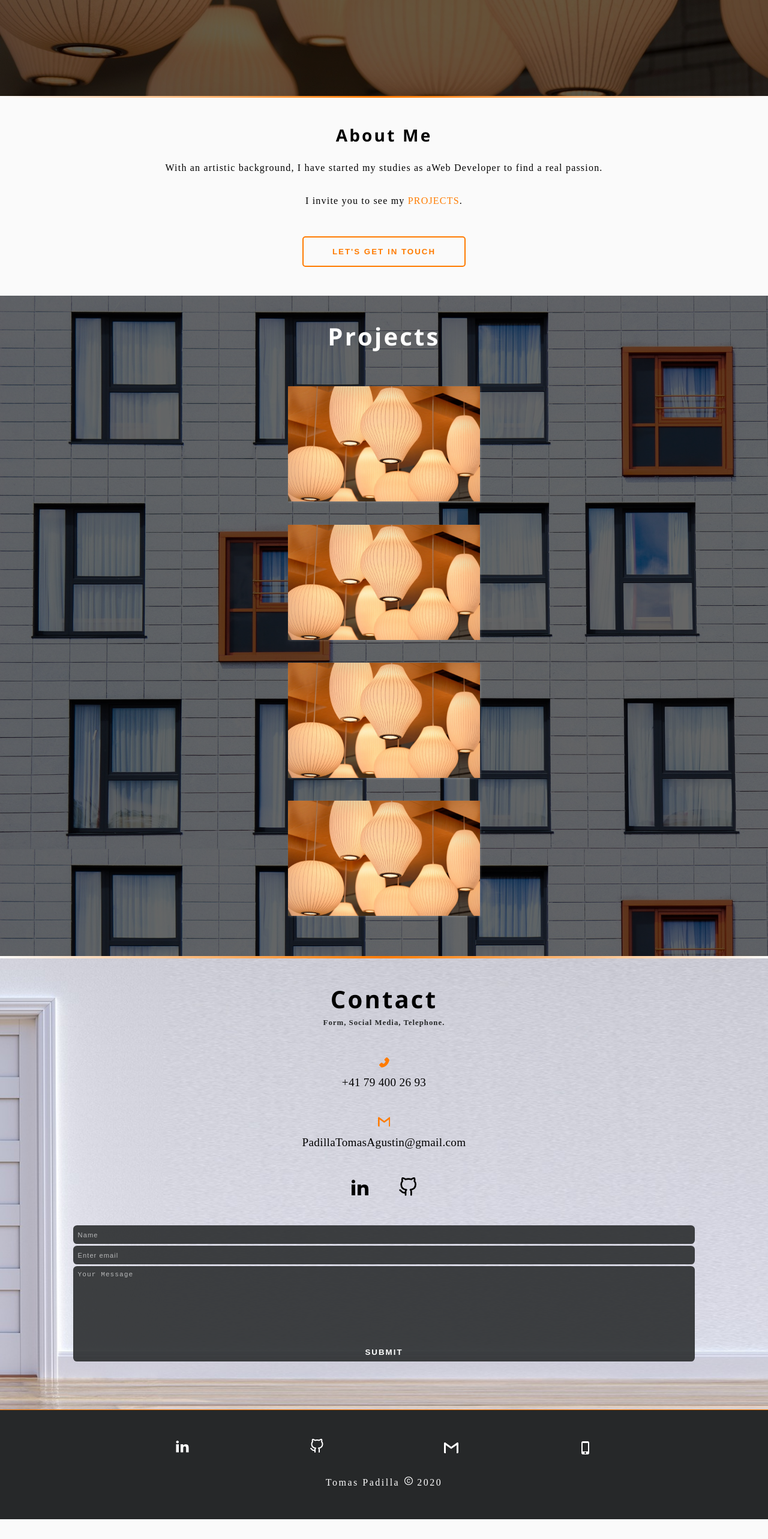
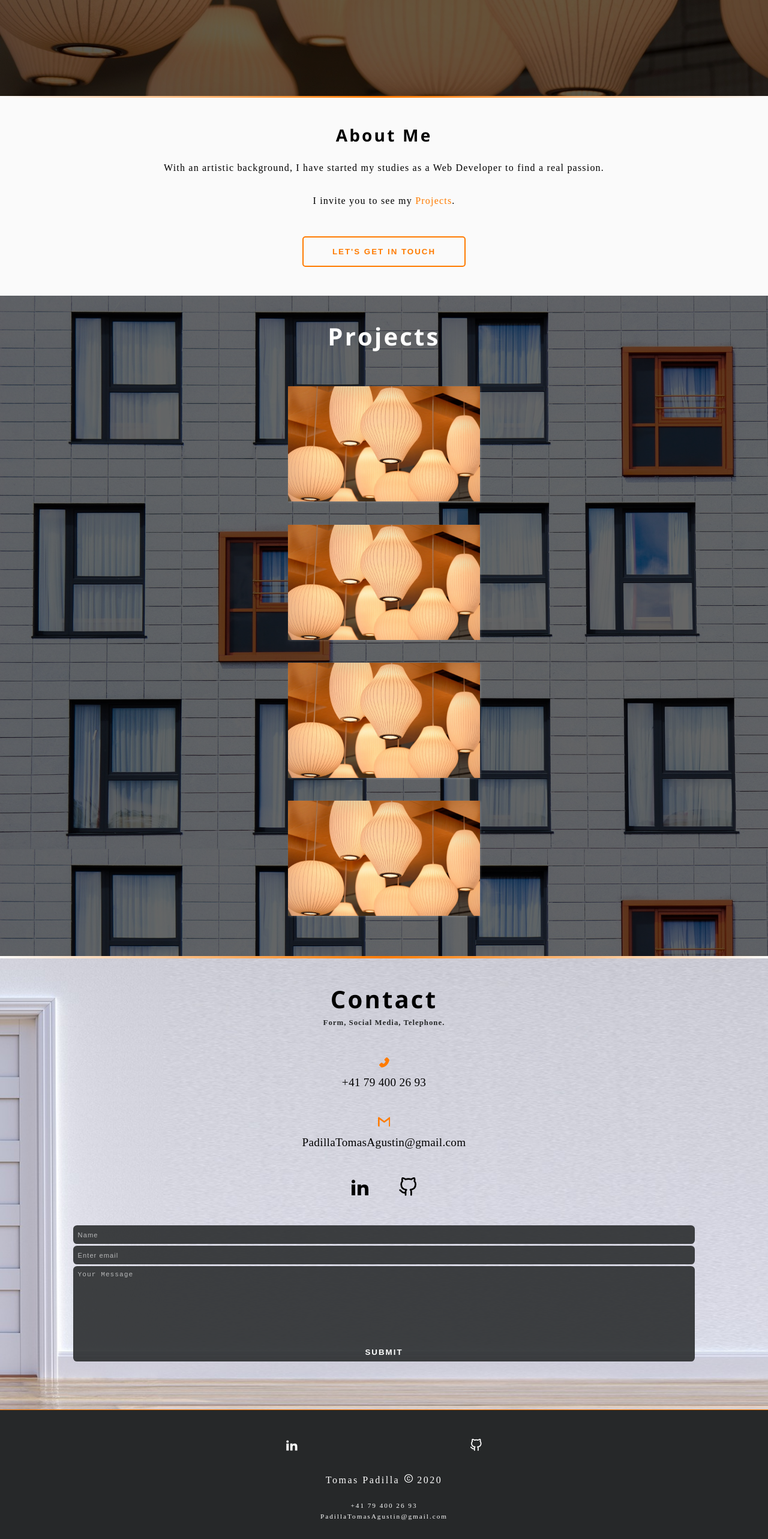
Before and after one commit to PadillaTom/Personal-Portfolio-React, a React (Create React App) app: page / in a window 1280 px wide. Shown: the part 640-3206 px from the top of the page at 60% size. Before the commit the page ends 3173 px from the top, so only its background shows below. Built offline with nearby package versions, Linux system fonts and the light colour scheme.

Commit message:
Falta Nav, Queries

```diff
--- a/src/App.css
+++ b/src/App.css
@@ -326,9 +326,9 @@ About Section
   margin: 0 auto;
   max-width: 75%;
 }
-.about-info a {
+.about-info span {
   color: var(--MainColor);
-  text-transform: uppercase;
+  cursor: pointer;
 }
 .about-btn {
   margin-top: 2rem;
@@ -340,9 +340,11 @@ About Section
   background-color: transparent;
   letter-spacing: 2px;
   font-weight: bold;
+  color: var(--MainColor);
+  text-transform: uppercase;
 }
 .about-btn:hover {
-  background-color: rgba(255, 255, 255, 0.145);
+  background-color: var(--MainColor);
   color: white;
 }
 
@@ -580,14 +582,14 @@ Footer
   display: flex;
   flex-direction: row;
   align-items: center;
-  justify-content: space-around;
+  justify-content: space-evenly;
   padding-bottom: 2rem;
   padding-top: 1rem;
 }
 .footer-social-icons > * {
   color: white;
-  font-size: 1.5rem;
-  margin: 0 1rem;
+  font-size: 1.3rem;
+  margin: 0 0.2rem;
   cursor: pointer;
   transition: var(--transition);
 }
@@ -598,11 +600,18 @@ Footer
 .footer-info {
   display: flex;
   align-items: center;
+  flex-direction: column;
   justify-content: space-around;
   color: white;
   letter-spacing: 2.5px;
   font-weight: 300;
 }
-.footer-info span {
-  color: var(--MainColor) s;
+.footer-info p {
+  font-size: 1rem;
 }
+.footer-info h6 {
+  font-weight: 300;
+  letter-spacing: 2px;
+  font-size: 0.7rem;
+  margin-top: 0.4rem;
+}
--- a/src/App.js
+++ b/src/App.js
@@ -1,4 +1,4 @@
-import React from 'react';
+import React, { useRef } from 'react';
 import './App.css';
 // Components:
 // import Navbar from './components/Navbar';
@@ -8,20 +8,34 @@ import ContactSection from './components/ContactSection';
 import FooterSection from './components/FooterSection';
 import ProjectsSection from './components/ProjectsSection';
 
+// Scroll :
+const scrollToRef = (ref) => window.scrollTo(0, ref.current.offsetTop);
+// General scroll to element function
+
 function App() {
+  // Scroll:
+  const projRef = useRef(null);
+  const contactRef = useRef(null);
+  const executeScrollProj = () => scrollToRef(projRef);
+  const executeScrollCont = () => scrollToRef(contactRef);
+
   return (
     <React.Fragment>
       <div className='App'>
         {/* Hero Section */}
-        <HeroSection></HeroSection>
+        <HeroSection executeScrollProj={executeScrollProj}></HeroSection>
         <div className='section-division'></div>
         {/* About Section */}
-        <AboutSection></AboutSection>
+        <AboutSection
+          projRef={projRef}
+          executeScrollProj={executeScrollProj}
+          executeScrollCont={executeScrollCont}
+        ></AboutSection>
         {/* Projects Section */}
-        <ProjectsSection></ProjectsSection>
+        <ProjectsSection projRef={projRef}></ProjectsSection>
         {/* Contact Section */}
         <div className='section-division'></div>
-        <ContactSection></ContactSection>
+        <ContactSection contactRef={contactRef}></ContactSection>
         {/* Footer Section */}
         <FooterSection></FooterSection>
       </div>
--- a/src/components/AboutSection.js
+++ b/src/components/AboutSection.js
@@ -1,7 +1,7 @@
 import React from 'react';
 import sculpt1 from '../images/sculpt1.png';
 
-const AboutSection = () => {
+const AboutSection = ({ executeScrollProj, executeScrollCont }) => {
   return (
     <React.Fragment>
       <section className='about-section' id='about'>
@@ -14,19 +14,19 @@ const AboutSection = () => {
           </div>
           <div className='about-info'>
             <p>
-              With an artistic background, I have started my studies as a
-              <span>Web Developer</span> to find a real passion.
+              With an artistic background, I have started my studies as a Web
+              Developer to find a real passion.
             </p>
             <br></br>
             <div className='about-info-projects-invite'>
               <p>
                 I invite you to see my
-                <a href='#projects'> Projects</a>.
+                <span onClick={executeScrollProj}> Projects</span>.
               </p>
             </div>
 
-            <button className='about-btn'>
-              <a href='#contact'>Let's get in touch</a>
+            <button className='about-btn' onClick={executeScrollCont}>
+              Let's get in touch
             </button>
           </div>
         </div>
--- a/src/components/ContactSection.js
+++ b/src/components/ContactSection.js
@@ -4,10 +4,10 @@ import { FiGithub } from 'react-icons/fi';
 import { SiGmail } from 'react-icons/si';
 import { AiFillPhone } from 'react-icons/ai';
 
-const ContactSection = () => {
+const ContactSection = ({ contactRef }) => {
   return (
     <React.Fragment>
-      <section className='contact-section' id='contact'>
+      <section className='contact-section' id='contact' ref={contactRef}>
         <div className='contact-section-container'>
           <div className='contact-title-container'>
             <h2 className='contact-title'>Contact</h2>
@@ -23,7 +23,7 @@ const ContactSection = () => {
             <div className='contact-written-info'>
               <div className='contact-written-icon'>
                 <SiGmail></SiGmail>
-              </div>{' '}
+              </div>
               <p>PadillaTomasAgustin@gmail.com</p>
             </div>
           </div>
--- a/src/components/FooterSection.js
+++ b/src/components/FooterSection.js
@@ -1,8 +1,6 @@
 import React from 'react';
 import { ImLinkedin2 } from 'react-icons/im';
 import { FiGithub } from 'react-icons/fi';
-import { SiGmail } from 'react-icons/si';
-import { MdPhoneIphone } from 'react-icons/md';
 import { AiOutlineCopyright } from 'react-icons/ai';
 
 const FooterSection = () => {
@@ -16,13 +14,13 @@ const FooterSection = () => {
           <a href='https://github.com/PadillaTom'>
             <FiGithub></FiGithub>
           </a>
-          <SiGmail></SiGmail>
-          <MdPhoneIphone></MdPhoneIphone>
         </div>
         <div className='footer-info'>
           <p>
             Tomas Padilla <AiOutlineCopyright></AiOutlineCopyright> 2020
           </p>
+          <h6>+41 79 400 26 93</h6>
+          <h6>PadillaTomasAgustin@gmail.com</h6>
         </div>
       </div>
     </footer>
--- a/src/components/HeroSection.js
+++ b/src/components/HeroSection.js
@@ -1,6 +1,6 @@
 import React from 'react';
 
-const HeroSection = () => {
+const HeroSection = ({ executeScrollProj }) => {
   return (
     <React.Fragment>
       <section className='section'>
@@ -10,11 +10,12 @@ const HeroSection = () => {
             <h4>Tomas Padilla.</h4>
             <h4>I am a Front-End Web Developer.</h4>
           </div>
-          <button className='hero-btn'>Works</button>
+          <button onClick={executeScrollProj} className='hero-btn'>
+            Works
+          </button>
         </div>
       </section>
     </React.Fragment>
   );
 };
-
 export default HeroSection;
--- a/src/components/ProjectsSection.js
+++ b/src/components/ProjectsSection.js
@@ -5,10 +5,10 @@ import lamps from '../images/lamps.jpg';
 import { FiGithub } from 'react-icons/fi';
 import { HiOutlineExternalLink } from 'react-icons/hi';
 
-const ProjectsSection = () => {
+const ProjectsSection = ({ projRef }) => {
   return (
     <React.Fragment>
-      <section className='projects-section'>
+      <section className='projects-section' id='projects' ref={projRef}>
         <div className='projects-container'>
           <div className='contact-title-container'>
             <h2 className='projects-title'>Projects</h2>
```
